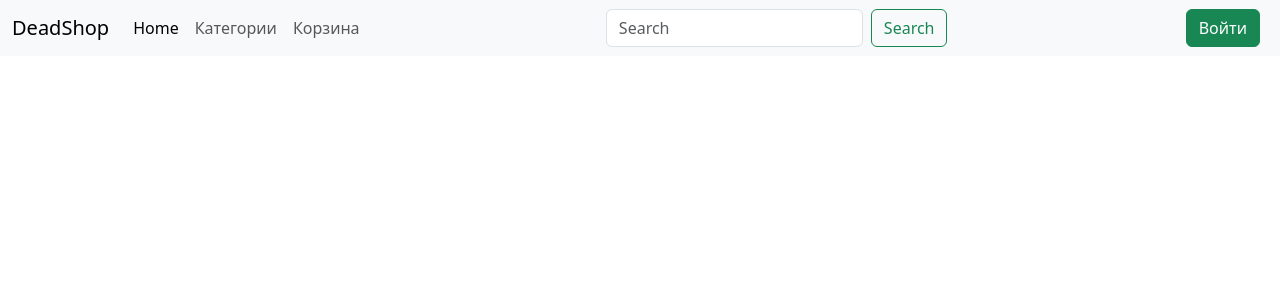
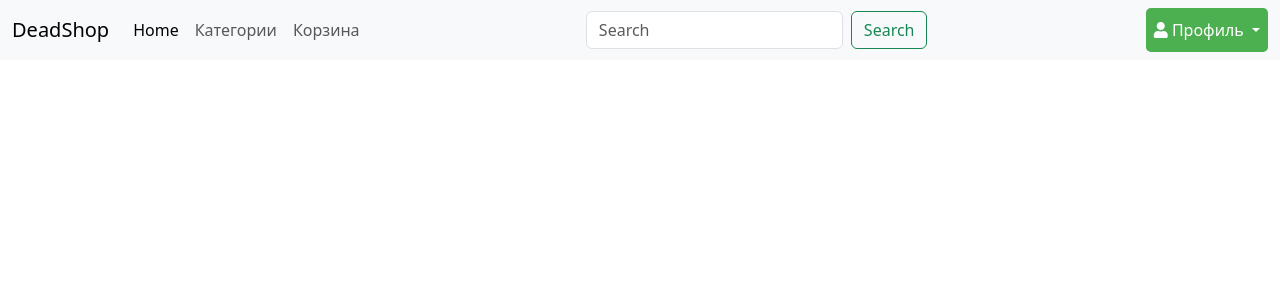
Before and after one commit to zxdmimfort/dead-shop, a Django app: page /products/category/1/ in a window 1280 px wide. Shown: the top 300 px of the page. Run offline with Django 5.2, Linux system fonts and the light colour scheme; data that the repository does not hold is empty.

```diff
--- a/app/static/css/style.css
+++ b/app/static/css/style.css
@@ -1,4 +1,12 @@
-
+.nav-link.dropdown-toggle {
+	background-color: #4CAF50; /* Зеленый фон */
+	color: white; /* Белый цвет текста */
+	padding: 10px 20px;
+	border-radius: 5px;
+  }
+.text-center.dropdown-toggle:hover {
+	background-color: #45a049; /* Более темный зеленый при наведении */
+  }
 
 @media (max-width: 767.98px) {
 	.text-center{
--- a/app/templates/base.html
+++ b/app/templates/base.html
@@ -9,6 +9,7 @@
   <link href="https://cdn.jsdelivr.net/npm/bootstrap@5.3.3/dist/css/bootstrap.min.css" rel="stylesheet"
     integrity="sha384-QWTKZyjpPEjISv5WaRU9OFeRpok6YctnYmDr5pNlyT2bRjXh0JMhjY6hW+ALEwIH" crossorigin="anonymous">
   <link rel="stylesheet" href="{% static 'css/style.css' %}">
+  <link rel="stylesheet" href="https://cdnjs.cloudflare.com/ajax/libs/font-awesome/5.15.1/css/all.min.css">
 </head>
 
 <body>
@@ -35,11 +36,22 @@
           <input class="form-control me-2" type="search" placeholder="Search" aria-label="Search">
           <button class="btn btn-outline-success" type="submit">Search</button>
         </form>
-        {% if user.is_authenticated %}
-        <button class="btn btn-success me-2">Профиль</button>
-        {% else %}
-        <button class="btn btn-success me-2">Войти</button>
-        {% endif %}
+        <ul class="navbar-nav">
+          <li class="nav-item dropdown">
+            <a class="nav-link dropdown-toggle" href="#" id="navbarDropdown" role="button" data-bs-toggle="dropdown" aria-expanded="false">
+              <i class="fa fa-user"></i> Профиль
+            </a>
+            <ul class="dropdown-menu" aria-labelledby="navbarDropdown">
+              {% if user.is_authenticated %}
+                <li><a class="dropdown-item" href="#">Orders</a></li>
+                <li><a class="dropdown-item" href="{% url 'sign_out' %}">Logout</a></li>
+              {% else %}
+                <li><a class="dropdown-item" href="{% url 'sign_in' %}">Login</a></li>
+                <li><a class="dropdown-item" href="{% url 'sign_up' %}">Signup</a></li>
+              {% endif %}
+            </ul>
+          </li>
+        </ul>
       </div>
     </div>
   </nav>
```
